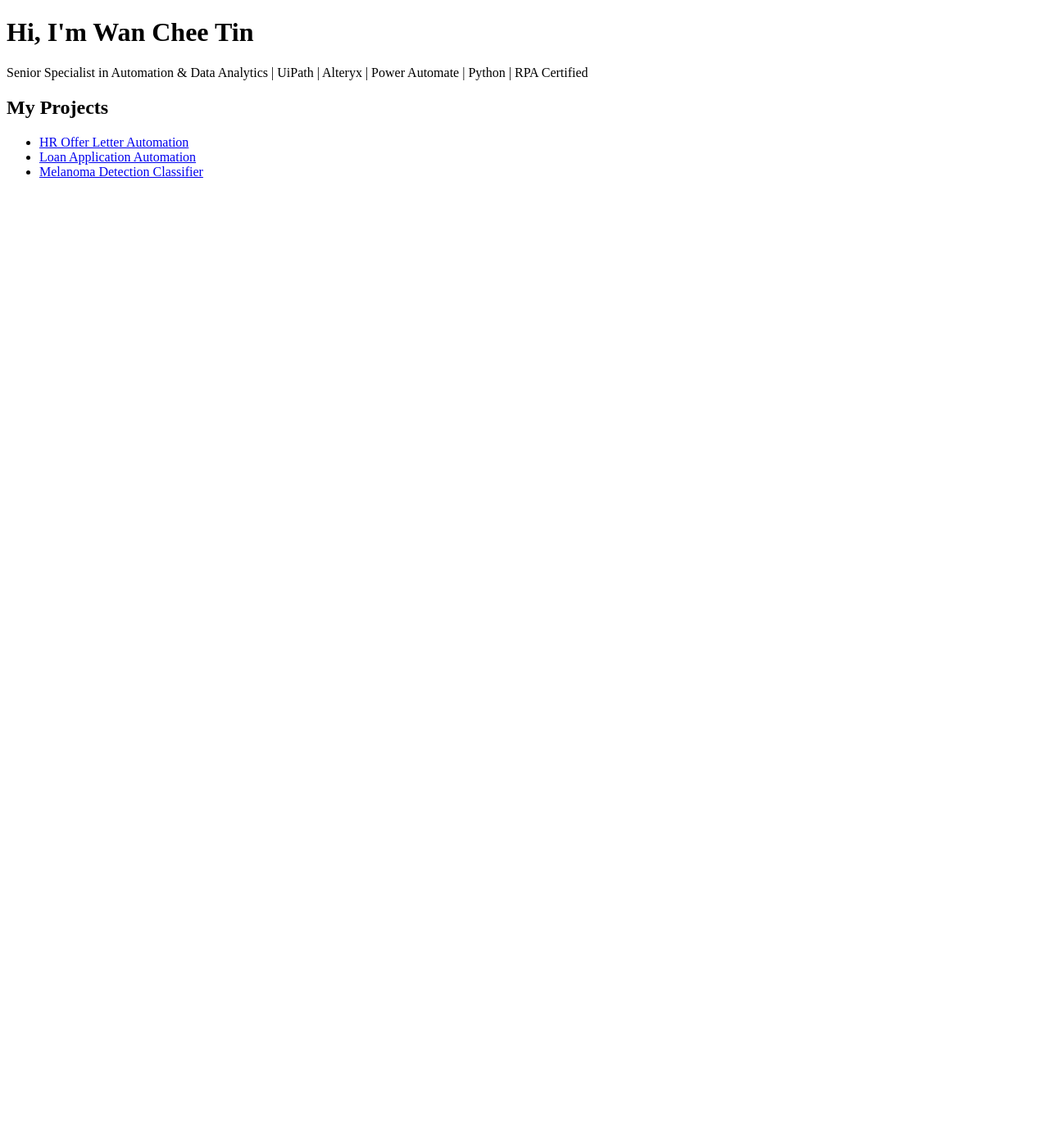
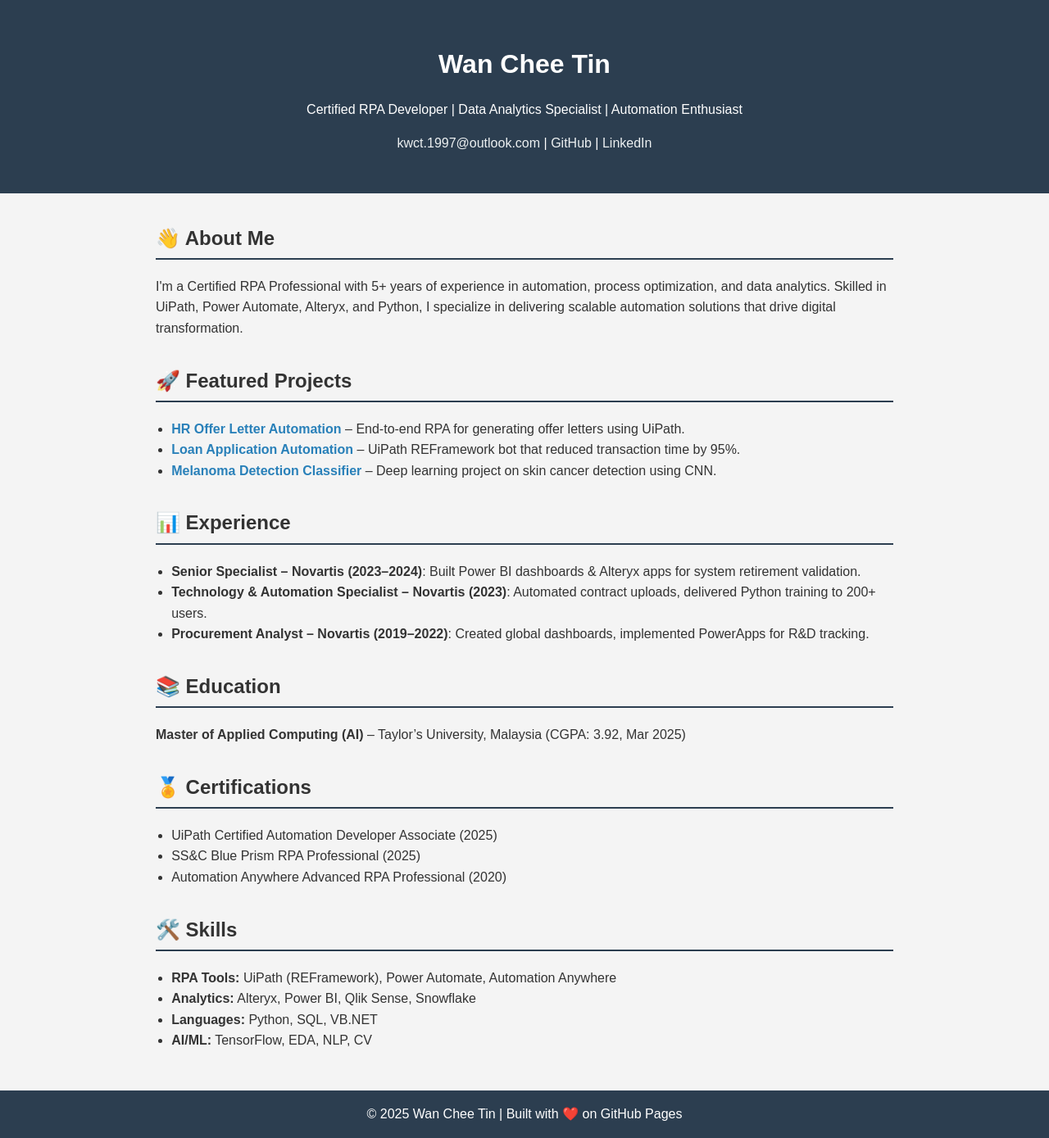
Before and after one commit to wan-chee-tin/wan-chee-tin.github.io, a plain HTML site: page index.html in a window 1280 px wide. Shown: the whole page at 82% size. Before the commit the page ends 800 px from the top, so only its background shows below. Drawn offline with Linux system fonts and the light colour scheme.

Commit message:
Update index.html

```diff
--- a/index.html
+++ b/index.html
@@ -1,18 +1,126 @@
 <!DOCTYPE html>
 <html lang="en">
 <head>
-  <meta charset="UTF-8">
-  <title>Wan Chee Tin - Portfolio</title>
+  <meta charset="UTF-8" />
+  <meta name="viewport" content="width=device-width, initial-scale=1.0"/>
+  <title>Wan Chee Tin | RPA & Data Analytics Portfolio</title>
+  <style>
+    body {
+      font-family: Arial, sans-serif;
+      margin: 0;
+      padding: 0;
+      background-color: #f4f4f4;
+      color: #333;
+      line-height: 1.6;
+    }
+    header {
+      background-color: #2c3e50;
+      color: #fff;
+      padding: 2rem 1rem;
+      text-align: center;
+    }
+    header h1 {
+      margin-bottom: 0.3rem;
+    }
+    .container {
+      max-width: 900px;
+      margin: auto;
+      padding: 1rem;
+    }
+    section {
+      margin-bottom: 2rem;
+    }
+    h2 {
+      border-bottom: 2px solid #2c3e50;
+      padding-bottom: 0.3rem;
+    }
+    ul {
+      padding-left: 1.2rem;
+    }
+    a {
+      color: #2980b9;
+      text-decoration: none;
+    }
+    a:hover {
+      text-decoration: underline;
+    }
+    footer {
+      text-align: center;
+      padding: 1rem;
+      background-color: #2c3e50;
+      color: white;
+    }
+  </style>
 </head>
 <body>
-  <h1>Hi, I'm Wan Chee Tin</h1>
-  <p>Senior Specialist in Automation & Data Analytics | UiPath | Alteryx | Power Automate | Python | RPA Certified</p>
 
-  <h2>My Projects</h2>
-  <ul>
-    <li><a href="https://github.com/wan-chee-tin/hr-offer-letter-automation">HR Offer Letter Automation</a></li>
-    <li><a href="https://github.com/wan-chee-tin/loan-application-automation">Loan Application Automation</a></li>
-    <li><a href="https://github.com/wan-chee-tin/melanoma-detection">Melanoma Detection Classifier</a></li>
-  </ul>
+<header>
+  <h1>Wan Chee Tin</h1>
+  <p>Certified RPA Developer | Data Analytics Specialist | Automation Enthusiast</p>
+  <p>
+    <a href="mailto:kwct.1997@outlook.com" style="color: #ecf0f1;">kwct.1997@outlook.com</a> |
+    <a href="https://github.com/wan-chee-tin" target="_blank" style="color: #ecf0f1;">GitHub</a> |
+    <a href="https://linkedin.com/in/wan-chee-tin" target="_blank" style="color: #ecf0f1;">LinkedIn</a>
+  </p>
+</header>
+
+<div class="container">
+
+  <section>
+    <h2>👋 About Me</h2>
+    <p>
+      I'm a Certified RPA Professional with 5+ years of experience in automation, process optimization, and data analytics.
+      Skilled in UiPath, Power Automate, Alteryx, and Python, I specialize in delivering scalable automation solutions that drive digital transformation.
+    </p>
+  </section>
+
+  <section>
+    <h2>🚀 Featured Projects</h2>
+    <ul>
+      <li><strong><a href="https://github.com/wan-chee-tin/offer-letter-automation" target="_blank">HR Offer Letter Automation</a></strong> – End-to-end RPA for generating offer letters using UiPath.</li>
+      <li><strong><a href="https://github.com/wan-chee-tin/loan-application-automation" target="_blank">Loan Application Automation</a></strong> – UiPath REFramework bot that reduced transaction time by 95%.</li>
+      <li><strong><a href="https://github.com/wan-chee-tin/melanoma-detector" target="_blank">Melanoma Detection Classifier</a></strong> – Deep learning project on skin cancer detection using CNN.</li>
+    </ul>
+  </section>
+
+  <section>
+    <h2>📊 Experience</h2>
+    <ul>
+      <li><strong>Senior Specialist – Novartis (2023–2024)</strong>: Built Power BI dashboards & Alteryx apps for system retirement validation.</li>
+      <li><strong>Technology & Automation Specialist – Novartis (2023)</strong>: Automated contract uploads, delivered Python training to 200+ users.</li>
+      <li><strong>Procurement Analyst – Novartis (2019–2022)</strong>: Created global dashboards, implemented PowerApps for R&D tracking.</li>
+    </ul>
+  </section>
+
+  <section>
+    <h2>📚 Education</h2>
+    <p><strong>Master of Applied Computing (AI)</strong> – Taylor’s University, Malaysia (CGPA: 3.92, Mar 2025)</p>
+  </section>
+
+  <section>
+    <h2>🏅 Certifications</h2>
+    <ul>
+      <li>UiPath Certified Automation Developer Associate (2025)</li>
+      <li>SS&C Blue Prism RPA Professional (2025)</li>
+      <li>Automation Anywhere Advanced RPA Professional (2020)</li>
+    </ul>
+  </section>
+
+  <section>
+    <h2>🛠️ Skills</h2>
+    <ul>
+      <li><strong>RPA Tools:</strong> UiPath (REFramework), Power Automate, Automation Anywhere</li>
+      <li><strong>Analytics:</strong> Alteryx, Power BI, Qlik Sense, Snowflake</li>
+      <li><strong>Languages:</strong> Python, SQL, VB.NET</li>
+      <li><strong>AI/ML:</strong> TensorFlow, EDA, NLP, CV</li>
+    </ul>
+  </section>
+
+</div>
+
+<footer>
+  &copy; 2025 Wan Chee Tin | Built with ❤️ on GitHub Pages
+</footer>
+
 </body>
 </html>
```
